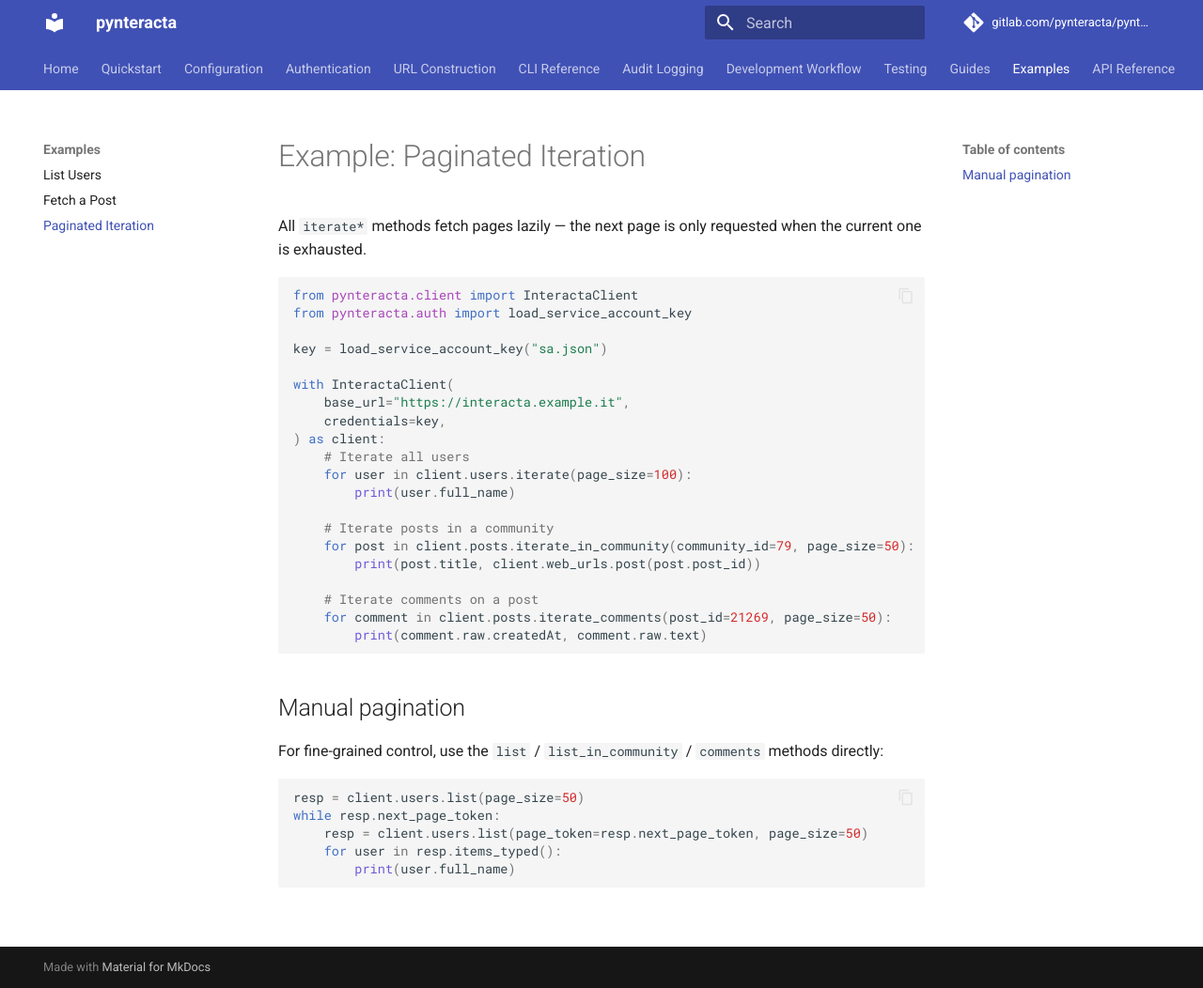
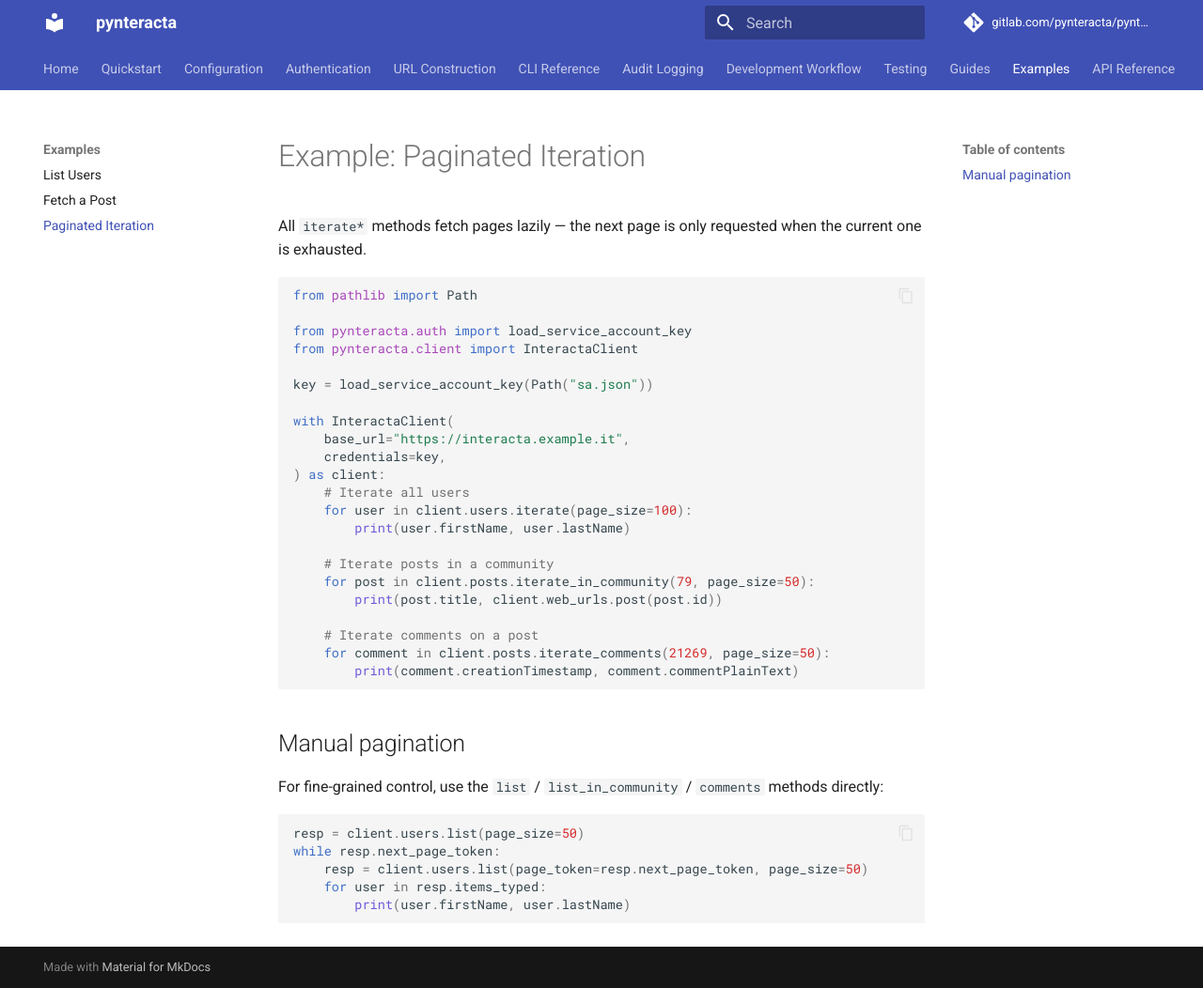
Before and after one commit to simodalla/pynteracta, an MkDocs documentation site: the page built from docs/examples/paginated.md, in a window 1280 px wide and 1052 px high. Shown: the whole window at 94% size. Built offline with MkDocs 1.6.1 and Material for MkDocs 9.7.7, drawn with Linux system fonts in a browser that asks for light colours; comment, search, counter and statistics services are not loaded.

Commit message:
docs: fix Python snippets to match the real API surface
- items_typed is a property, not a method
- user list elements expose firstName/lastName/contactEmail, not full_name/email
- InteractaClient has no from_service_account(); pynteracta does not
  re-export InteractaClient; load_service_account_key() takes a Path
- comments iterate yields PostCommentDTO1 (creationTimestamp,
  commentPlainText); post list elements expose id, not post_id
- users.me(): read names via user_data_typed

Co-Authored-By: Claude Fable 5.1 <noreply@anthropic.com>

````diff
--- a/docs/examples/paginated.md
+++ b/docs/examples/paginated.md
@@ -4,10 +4,12 @@ All `iterate*` methods fetch pages lazily — the next page is only requested wh
 one is exhausted.
 
 ```python
+from pathlib import Path
+
+from pynteracta.auth import load_service_account_key
 from pynteracta.client import InteractaClient
-from pynteracta.auth import load_service_account_key
 
-key = load_service_account_key("sa.json")
+key = load_service_account_key(Path("sa.json"))
 
 with InteractaClient(
     base_url="https://interacta.example.it",
@@ -15,15 +17,15 @@ with InteractaClient(
 ) as client:
     # Iterate all users
     for user in client.users.iterate(page_size=100):
-        print(user.full_name)
+        print(user.firstName, user.lastName)
 
     # Iterate posts in a community
-    for post in client.posts.iterate_in_community(community_id=79, page_size=50):
-        print(post.title, client.web_urls.post(post.post_id))
+    for post in client.posts.iterate_in_community(79, page_size=50):
+        print(post.title, client.web_urls.post(post.id))
 
     # Iterate comments on a post
-    for comment in client.posts.iterate_comments(post_id=21269, page_size=50):
-        print(comment.raw.createdAt, comment.raw.text)
+    for comment in client.posts.iterate_comments(21269, page_size=50):
+        print(comment.creationTimestamp, comment.commentPlainText)
 ```
 
 ## Manual pagination
@@ -34,6 +36,6 @@ For fine-grained control, use the `list` / `list_in_community` / `comments` meth
 resp = client.users.list(page_size=50)
 while resp.next_page_token:
     resp = client.users.list(page_token=resp.next_page_token, page_size=50)
-    for user in resp.items_typed():
-        print(user.full_name)
+    for user in resp.items_typed:
+        print(user.firstName, user.lastName)
 ```
````
Also changed, not shown: docs/examples/list-users.md (+8 -6 lines), docs/guides/filtering-posts.md (+9 -4 lines), docs/guides/filtering-users.md (+8 -3 lines), docs/quickstart.md (+8 -4 lines).
